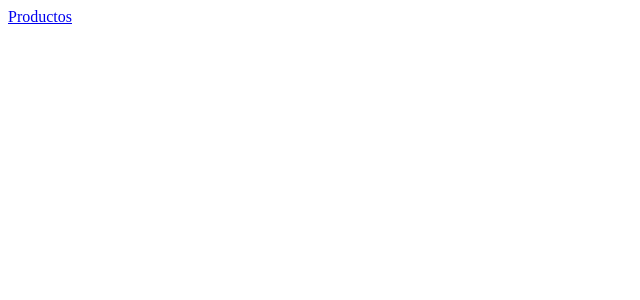
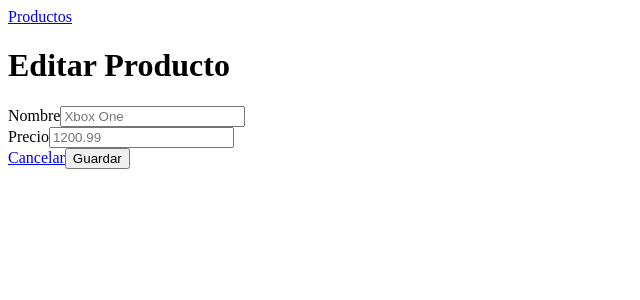
Before and after one commit to gabrielgs/liverpool-challenge, a React (Create React App) app: page /admin/editar-producto/1 in a window 1280 px wide. Shown: the top 300 px of the page, without its empty margins (0-640 px from the left). Built offline with nearby package versions, Linux system fonts and the light colour scheme; no server answers.

Commit message:
Add functionality to update a product

```diff
--- a/src/App.js
+++ b/src/App.js
@@ -2,6 +2,7 @@ import React, { Component } from 'react';
 import { Route, Switch, Link }    from 'react-router-dom';
 import AdminProducts from './containers/Admin/AdminProducts/AdminProducts'
 import AdminCreateProduct from './containers/Admin/AdminCreateProduct/AdminCreateProduct'
+import AdminEditProduct from './containers/Admin/AdminEditProduct/AdminEditProduct'
 import logo from './logo.svg';
 
 class App extends Component {
@@ -12,7 +13,7 @@ class App extends Component {
         <Switch>
           <Route path="/admin/productos" component={AdminProducts}/>
           <Route path="/admin/crear-producto" component={AdminCreateProduct}/>
-          <Route path="/admin/editar-producto/:productId" />
+          <Route path="/admin/editar-producto/:productId" component={AdminEditProduct}/>
         </Switch>
       </div>
     );
--- /dev/null
+++ b/src/containers/Admin/AdminEditProduct/AdminEditProduct.js
@@ -0,0 +1,101 @@
+import React, { Component } from 'react';
+import { Link } from 'react-router-dom';
+import axios from 'axios';
+
+const BASE_URL = 'http://localhost:8020/api/v1';
+
+class AdminEditProduct extends Component {
+
+  state = {
+    product: [],
+    name: '',
+    price: '',
+  }
+
+  componentDidMount() {
+    this.fetchProduct();
+  }
+
+  fetchProduct() {
+    const { productId } = this.props.match.params;
+    const url = `${BASE_URL}/products/${productId}`;
+    axios.get(url)
+      .then(res => {
+        const { product } = res.data;
+        this.setState({
+          product,
+          name: product.name,
+          price: product.price
+        })
+      })
+      .catch(err => console.log(err.response));
+  }
+
+  updateProduct() {
+    const { productId } = this.props.match.params;
+    const { name, price } = this.state
+    const url = `${BASE_URL}/products/${productId}`;
+
+    axios.patch(url, {name, price})
+      .then(res => {
+        console.log(res.data);
+      })
+      .catch(err => console.log(err.response));
+  }
+
+  handlerInputChange = event => {
+    let {name, value} = event.target;
+
+    this.setState({
+      [name]: value,
+    });
+  }
+
+  handlerSubmit = event => {
+    event.preventDefault();
+
+    this.updateProduct();
+
+  }
+
+  render() {
+    const { product } = this.state;
+    return (
+      <main>
+        <header>
+          <h1>Editar Producto</h1>
+        </header>
+        <section>
+          <div>
+            <form onSubmit={this.handlerSubmit}>
+              <div>
+                <label htmlFor="">Nombre</label>
+                <input
+                  defaultValue={product.name}
+                  name="name"
+                  type="text"
+                  placeholder="Xbox One"
+                  onChange={this.handlerInputChange}/>
+              </div>
+              <div>
+                <label htmlFor="">Precio</label>
+                <input
+                  defaultValue={product.price}
+                  name="price"
+                  type="text"
+                  placeholder="1200.99"
+                  onChange={this.handlerInputChange}/>
+              </div>
+              <div>
+                <Link to="/admin/productos">Cancelar</Link>
+                <input type="submit" value="Guardar"/>
+              </div>
+            </form>
+          </div>
+        </section>
+      </main>
+    );
+  }
+}
+
+export default AdminEditProduct;
```
Also changed, not shown: api/controllers/products.js (+2 -6 lines).
